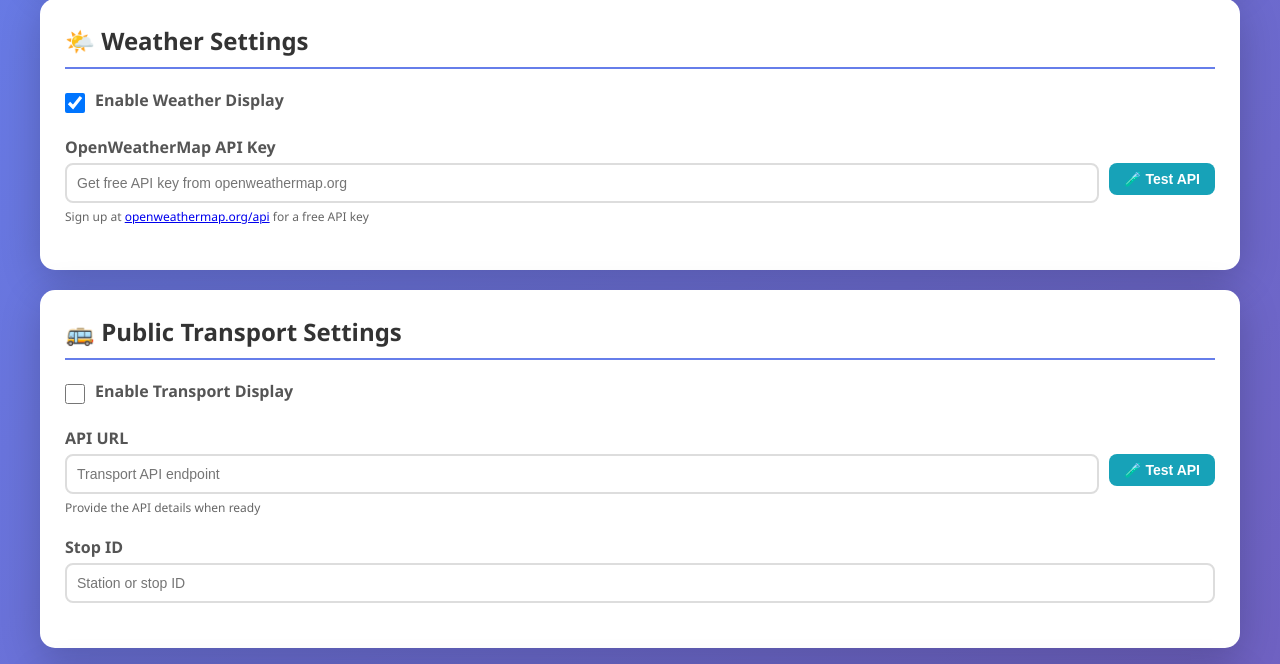
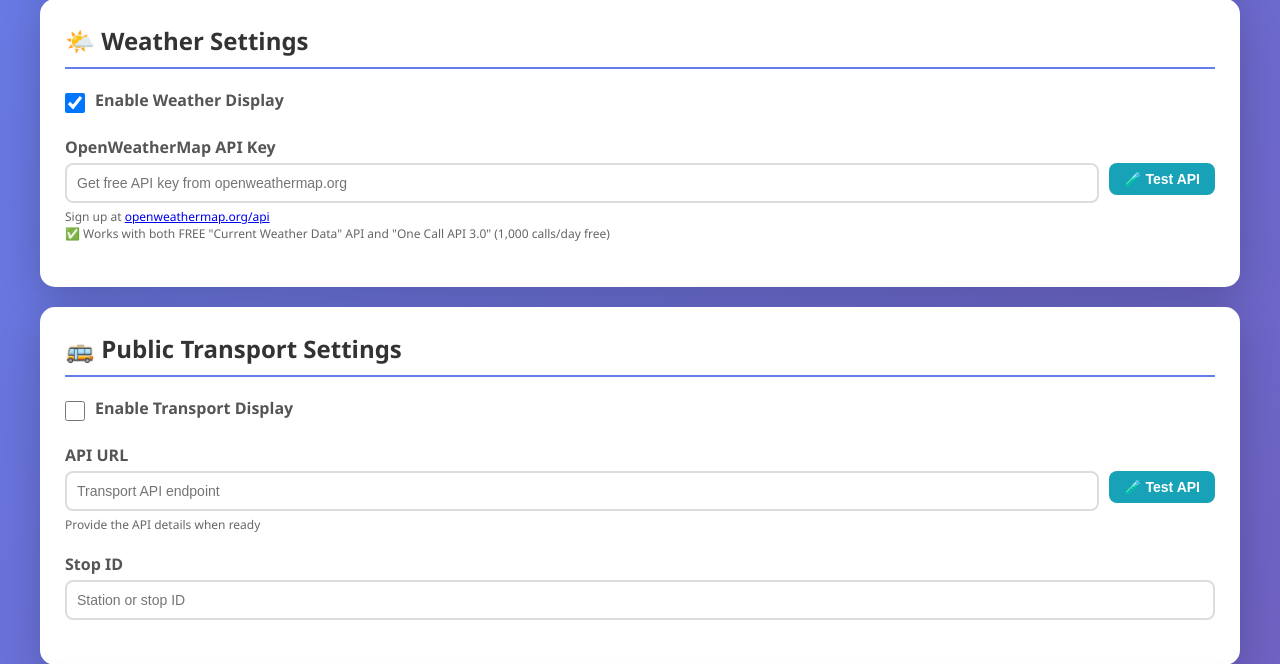
Before and after one commit to angeeinstein/digital-signage-screen, a Flask app: page /admin in a window 1280 px wide. Shown: the part 338-1002 px from the top of the page. Run offline with Flask 3, Linux system fonts and the light colour scheme.

Commit message:
Enhance weather API integration with fallback mechanism and update documentation for API key usage

```diff
--- a/app.py
+++ b/app.py
@@ -145,23 +145,43 @@ def get_weather():
         lat = config.get('location', {}).get('lat', 50.0)
         lon = config.get('location', {}).get('lon', 8.0)
 
-        url = f"https://api.openweathermap.org/data/2.5/weather?lat={lat}&lon={lon}&appid={api_key}&units=metric"
+        # Try One Call API 3.0 first (newer)
+        url = f"https://api.openweathermap.org/data/3.0/onecall?lat={lat}&lon={lon}&appid={api_key}&units=metric&exclude=minutely,hourly,daily,alerts"
         response = requests.get(url, timeout=5)
-        data = response.json()
 
         if response.status_code == 200:
+            data = response.json()
+            current = data.get('current', {})
             weather = {
-                'temp': data['main']['temp'],
-                'description': data['weather'][0]['description'].capitalize(),
-                'wind': round(data['wind']['speed'] * 3.6, 1),  # Convert m/s to km/h
-                'humidity': data['main']['humidity'],
-                'pressure': data['main']['pressure'],
-                'visibility': round(data.get('visibility', 10000) / 1000, 1),  # Convert m to km
-                'icon': data['weather'][0]['icon']
+                'temp': current.get('temp', 0),
+                'description': current.get('weather', [{}])[0].get('description', 'N/A').capitalize(),
+                'wind': round(current.get('wind_speed', 0) * 3.6, 1),  # Convert m/s to km/h
+                'humidity': current.get('humidity', 0),
+                'pressure': current.get('pressure', 1013),
+                'visibility': round(current.get('visibility', 10000) / 1000, 1),  # Convert m to km
+                'icon': current.get('weather', [{}])[0].get('icon', '01d')
             }
             return jsonify({'success': True, 'weather': weather})
-        else:
-            return jsonify({'success': False, 'message': 'Weather API error'}), 500
+        elif response.status_code == 401:
+            # If One Call API fails, try the free Current Weather API
+            logger.info("One Call API 3.0 failed, trying Current Weather Data API")
+            url = f"https://api.openweathermap.org/data/2.5/weather?lat={lat}&lon={lon}&appid={api_key}&units=metric"
+            response = requests.get(url, timeout=5)
+
+            if response.status_code == 200:
+                data = response.json()
+                weather = {
+                    'temp': data['main']['temp'],
+                    'description': data['weather'][0]['description'].capitalize(),
+                    'wind': round(data['wind']['speed'] * 3.6, 1),  # Convert m/s to km/h
+                    'humidity': data['main']['humidity'],
+                    'pressure': data['main']['pressure'],
+                    'visibility': round(data.get('visibility', 10000) / 1000, 1),  # Convert m to km
+                    'icon': data['weather'][0]['icon']
+                }
+                return jsonify({'success': True, 'weather': weather})
+
+        return jsonify({'success': False, 'message': 'Weather API error'}), 500
 
     except Exception as e:
         logger.error(f"Error fetching weather: {e}")
@@ -252,10 +272,28 @@ def test_weather_api():
         # Log for debugging
         logger.info(f"Testing weather API with key length: {len(api_key)}, lat: {lat}, lon: {lon}")
 
+        # Try One Call API 3.0 first
+        url = f"https://api.openweathermap.org/data/3.0/onecall?lat={lat}&lon={lon}&appid={api_key}&units=metric&exclude=minutely,hourly,daily,alerts"
+        response = requests.get(url, timeout=10)
+
+        logger.info(f"One Call API 3.0 response: {response.status_code}")
+
+        if response.status_code == 200:
+            data = response.json()
+            current = data.get('current', {})
+            return jsonify({
+                'success': True,
+                'temp': round(current.get('temp', 0), 1),
+                'description': current.get('weather', [{}])[0].get('description', 'N/A').capitalize(),
+                'location': 'One Call API 3.0'
+            })
+
+        # If One Call API fails, try Current Weather Data API
+        logger.info("Trying Current Weather Data API")
         url = f"https://api.openweathermap.org/data/2.5/weather?lat={lat}&lon={lon}&appid={api_key}&units=metric"
         response = requests.get(url, timeout=10)
 
-        logger.info(f"Weather API response: {response.status_code}")
+        logger.info(f"Current Weather API response: {response.status_code}")
 
         if response.status_code == 200:
             data = response.json()
@@ -271,12 +309,12 @@ def test_weather_api():
                 error_msg = error_data.get('message', 'Invalid API key')
                 return jsonify({
                     'success': False,
-                    'message': f'Invalid API key: {error_msg}. Note: New keys can take 10-15 minutes to activate!'
+                    'message': f'API key error: {error_msg}. If you just created the key, wait 10-15 minutes.'
                 }), 401
             except:
                 return jsonify({
                     'success': False,
-                    'message': 'Invalid API key. New keys can take 10-15 minutes to activate!'
+                    'message': 'Invalid API key. Wait 10-15 minutes if just created.'
                 }), 401
         elif response.status_code == 429:
             return jsonify({'success': False, 'message': 'API rate limit exceeded. Wait a minute and try again'}), 429
--- a/templates/admin.html
+++ b/templates/admin.html
@@ -266,7 +266,10 @@
                     <input type="text" id="weatherApiKey" placeholder="Get free API key from openweathermap.org">
                     <button class="btn btn-info btn-small" onclick="testWeatherAPI()">🧪 Test API</button>
                 </div>
-                <div class="help-text">Sign up at <a href="https://openweathermap.org/api" target="_blank">openweathermap.org/api</a> for a free API key</div>
+                <div class="help-text">
+                    Sign up at <a href="https://openweathermap.org/api" target="_blank">openweathermap.org/api</a><br>
+                    ✅ Works with both FREE "Current Weather Data" API and "One Call API 3.0" (1,000 calls/day free)
+                </div>
                 <div class="test-result" id="weatherTestResult"></div>
             </div>
         </div>
@@ -513,9 +516,9 @@
                         resultDiv.innerHTML = `❌ <strong>${data.message}</strong><br><br>
                             <strong>Troubleshooting:</strong><br>
                             1. If you just created the key, wait 10-15 minutes and try again<br>
-                            2. Copy the key again from <a href="https://home.openweathermap.org/api_keys" target="_blank">OpenWeatherMap</a><br>
-                            3. Make sure you copied the entire key (32 characters)<br>
-                            4. Key length: ${trimmedKey.length} characters`;
+                            2. Copy the key from <a href="https://home.openweathermap.org/api_keys" target="_blank">your API keys page</a><br>
+                            3. Key length: ${trimmedKey.length} characters (should be 32)<br>
+                            4. Make sure the API key is activated in your account`;
                     } else {
                         resultDiv.textContent = `❌ ${data.message}`;
                     }
```
Also changed, not shown: QUICKSTART_DASHBOARD.md (+1 -0 lines).
